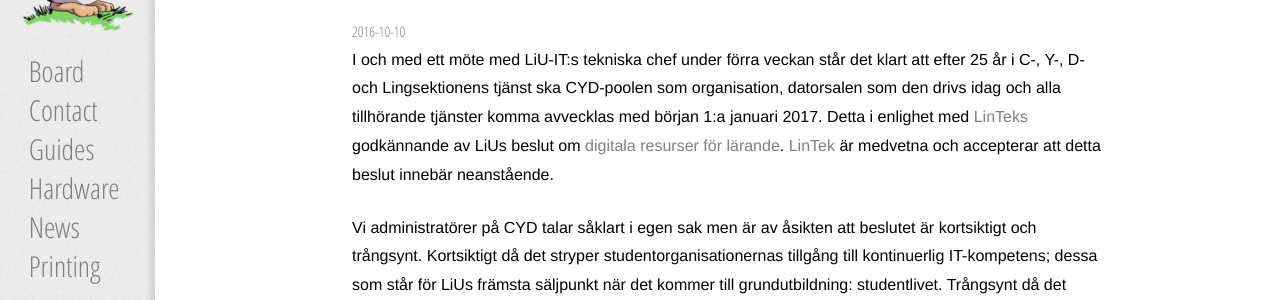
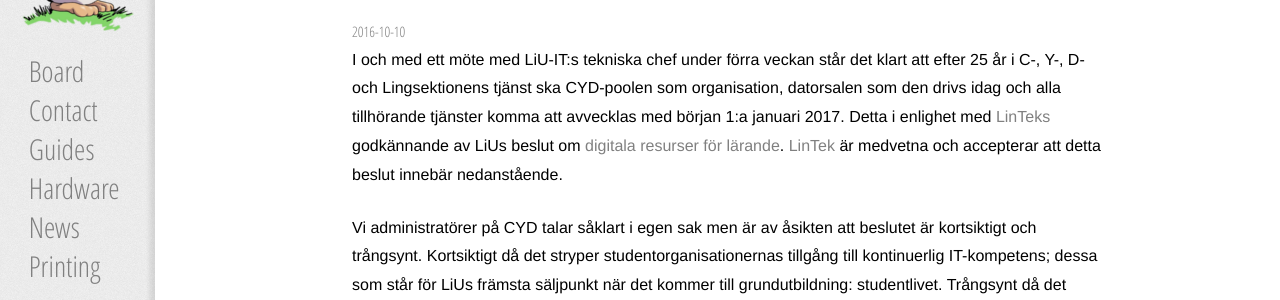
Before and after one commit to CYD-poolen/cyd.liu.se, a Jekyll site: the page built from _posts/2016-10-10-Organisationen-CYD-poolen-upphör-2017.md, in a window 1280 px wide and 900 px high. Shown: the part 148-448 px from the top of the window. Built offline with Jekyll 4.4.1, drawn with Linux system fonts in a browser that asks for light colours.

Commit message:
Korrektur

```diff
--- a/_posts/2016-10-10-Organisationen-CYD-poolen-upphör-2017.md
+++ b/_posts/2016-10-10-Organisationen-CYD-poolen-upphör-2017.md
@@ -3,7 +3,7 @@
 title: Organisationen CYD-poolen upphör 2017
 ---
 
-I och med ett möte med LiU-IT:s tekniska chef under förra veckan står det klart att efter 25 år i C-, Y-, D- och Lingsektionens tjänst ska CYD-poolen som organisation, datorsalen som den drivs idag och alla tillhörande tjänster komma avvecklas med början 1:a januari 2017. Detta i enlighet med [LinTeks](mailto:lintek@lintek.liu.se) godkännande av LiUs beslut om [digitala resurser för lärande]({{ site.baseurl }}/pdf/beslut-liu.pdf). [LinTek](mailto:lintek@lintek.liu.se) är medvetna och accepterar att detta beslut innebär neanstående.
+I och med ett möte med LiU-IT:s tekniska chef under förra veckan står det klart att efter 25 år i C-, Y-, D- och Lingsektionens tjänst ska CYD-poolen som organisation, datorsalen som den drivs idag och alla tillhörande tjänster komma att avvecklas med början 1:a januari 2017. Detta i enlighet med [LinTeks](mailto:lintek@lintek.liu.se) godkännande av LiUs beslut om [digitala resurser för lärande]({{ site.baseurl }}/pdf/beslut-liu.pdf). [LinTek](mailto:lintek@lintek.liu.se) är medvetna och accepterar att detta beslut innebär nedanstående.
 
 Vi administratörer på CYD talar såklart i egen sak men är av åsikten att beslutet är kortsiktigt och trångsynt. Kortsiktigt då det stryper studentorganisationernas tillgång till kontinuerlig IT-kompetens; dessa som står för LiUs främsta säljpunkt när det kommer till grundutbildning: studentlivet. Trångsynt då det under täckmanteln jämställdhet studenter emellan fråntar datastudenternas tillgång till en miljö där de ostört och i gemenskap med sina kursare kan arbeta på sin utbildning.
 
```
